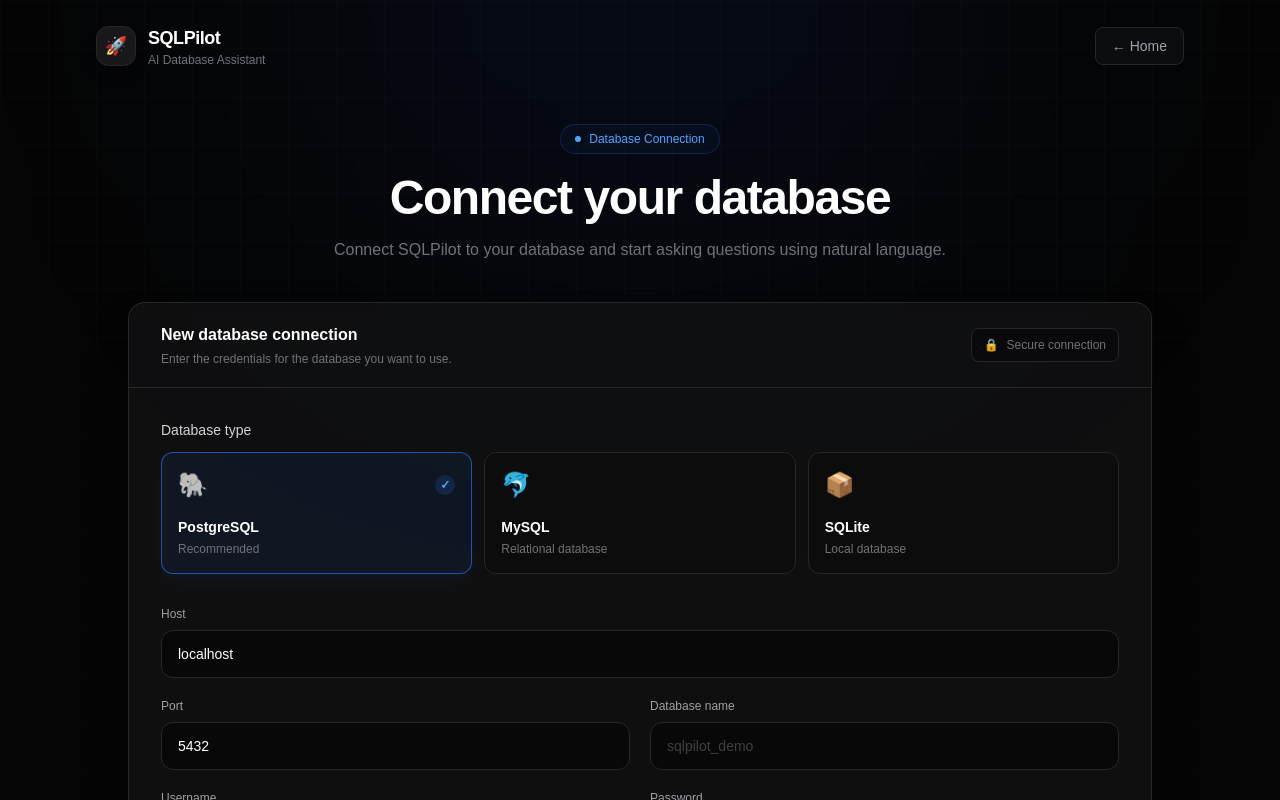
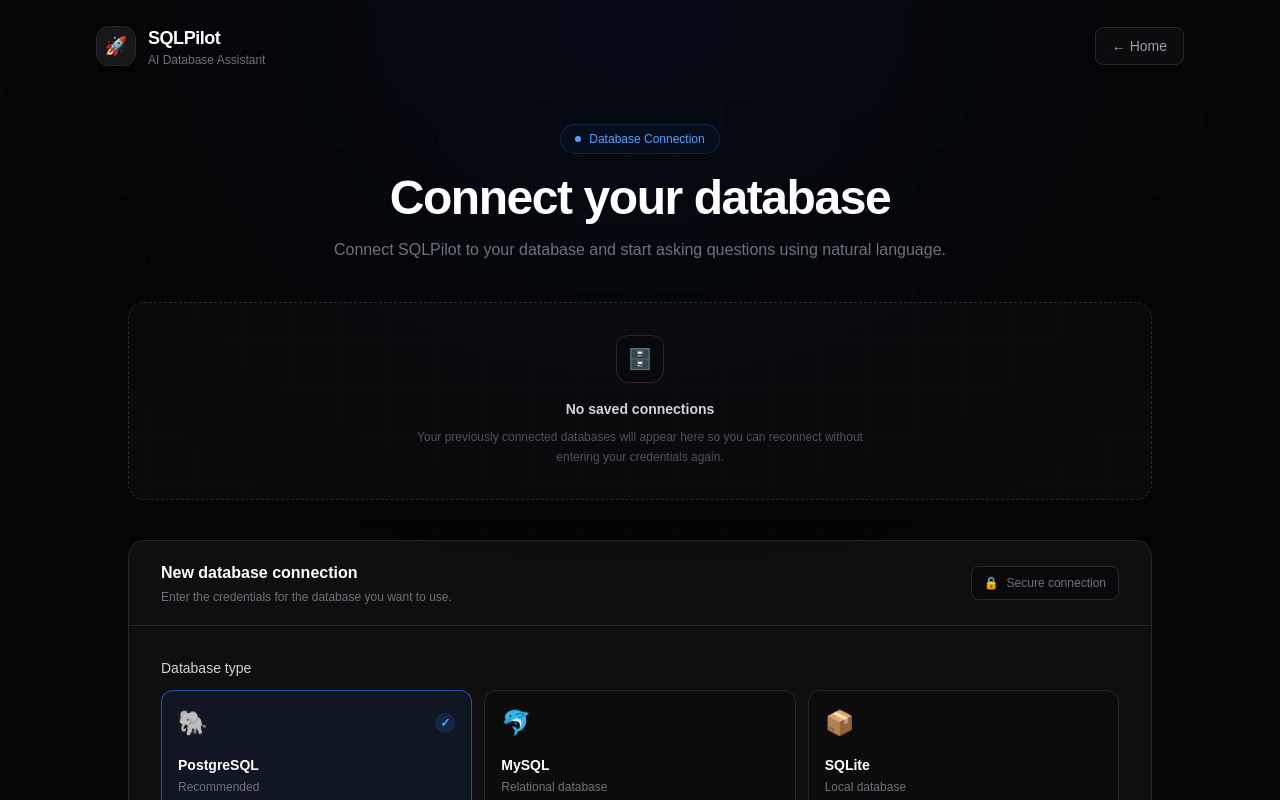
Before and after one commit to keerthan571/sqlpilot, a Next.js app in the folder frontend/: page /connect in a window 1280 px wide. Shown: the top 800 px of the page. Built offline with nearby package versions, Linux system fonts and the light colour scheme; no server answers.

Commit message:
resolved reload

```diff
--- a/frontend/components/DatabaseConnectionForm.tsx
+++ b/frontend/components/DatabaseConnectionForm.tsx
@@ -142,6 +142,7 @@
         formData
       );
 
+
       setResponse(res.data);
 
       if (res.data.success) {
@@ -170,6 +171,13 @@
         `/api/database/reconnect/${connectionId}`
       );
 
+      if (res.data.success) {
+        router.push("/query");
+        return;
+      }
+
+      setResponse(res.data);
+
       setResponse(res.data);
     } catch (err: any) {
       setResponse({
@@ -186,24 +194,49 @@
   const handleDelete = async (
     connectionId: number
   ) => {
+    const connection = savedConnections.find(
+      (item) => item.id === connectionId
+    );
+
+    if (!connection) {
+      return;
+    }
+
+    const confirmed = window.confirm(
+      `Remove "${connection.name}" from saved connections?`
+    );
+
+    if (!confirmed) {
+      return;
+    }
+
     try {
       setDeletingId(connectionId);
 
-      await api.delete(
+      const response = await api.delete(
         `/api/database/saved/${connectionId}`
       );
 
+      if (!response.data.success) {
+        throw new Error(
+          response.data.message ||
+          "Unable to remove the saved connection."
+        );
+      }
+
+      // Immediately remove it from the UI
       setSavedConnections((previous) =>
         previous.filter(
-          (connection) =>
-            connection.id !== connectionId
+          (item) => item.id !== connectionId
         )
       );
+
     } catch (err: any) {
       setResponse({
         success: false,
         message:
           err.response?.data?.message ||
+          err.message ||
           "Unable to remove the saved connection.",
       });
     } finally {
@@ -464,11 +497,28 @@
 
           </section>
         )}
+        {/* Empty Saved Connections */}
+        {!loadingSaved && savedConnections.length === 0 && (
+          <section className="mx-auto mt-10 max-w-5xl">
+            <div className="rounded-2xl border border-dashed border-zinc-800 bg-zinc-900/30 px-6 py-8 text-center">
+              <div className="mx-auto flex h-12 w-12 items-center justify-center rounded-xl border border-zinc-800 bg-zinc-950 text-xl">
+                🗄️
+              </div>
 
+              <h2 className="mt-4 text-sm font-semibold text-zinc-300">
+                No saved connections
+              </h2>
+
+              <p className="mx-auto mt-2 max-w-md text-xs leading-5 text-zinc-600">
+                Your previously connected databases will appear here so
+                you can reconnect without entering your credentials again.
+              </p>
+            </div>
+          </section>
+        )}
         {/* Connection Card */}
         <section
-          className={`mx-auto max-w-5xl overflow-hidden rounded-2xl border border-zinc-800 bg-zinc-900/55 shadow-2xl shadow-black/40 backdrop-blur ${
-            savedConnections.length > 0 || loadingSaved
+          className={`mx-auto max-w-5xl overflow-hidden rounded-2xl border border-zinc-800 bg-zinc-900/55 shadow-2xl shadow-black/40 backdrop-blur ${savedConnections.length > 0 || loadingSaved
             ? "mt-8"
             : "mt-10"
             }`}
@@ -522,8 +572,7 @@
                           database.value
                         )
                       }
-                      className={`group rounded-xl border p-4 text-left transition duration-200 ${
-                        selected
+                      className={`group rounded-xl border p-4 text-left transition duration-200 ${selected
                         ? "border-blue-500/60 bg-blue-500/8 shadow-lg shadow-blue-500/5"
                         : "border-zinc-800 bg-zinc-950/40 hover:border-zinc-700 hover:bg-zinc-900"
                         }`}
@@ -706,8 +755,7 @@
             {/* Response */}
             {response && (
               <div
-                className={`mt-6 rounded-xl border p-5 ${
-                  response.success
+                className={`mt-6 rounded-xl border p-5 ${response.success
                   ? "border-emerald-500/20 bg-emerald-500/5"
                   : "border-red-500/20 bg-red-500/5"
                   }`}
@@ -716,8 +764,7 @@
                 <div className="flex items-start gap-3">
 
                   <div
-                    className={`flex h-8 w-8 shrink-0 items-center justify-center rounded-lg ${
-                      response.success
+                    className={`flex h-8 w-8 shrink-0 items-center justify-center rounded-lg ${response.success
                       ? "bg-emerald-500/10 text-emerald-400"
                       : "bg-red-500/10 text-red-400"
                       }`}
@@ -730,8 +777,7 @@
                   <div className="min-w-0">
 
                     <p
-                      className={`text-sm font-semibold ${
-                        response.success
+                      className={`text-sm font-semibold ${response.success
                         ? "text-emerald-300"
                         : "text-red-300"
                         }`}
```
Also changed, not shown: 1 other file (tests, documents, lock files or other folders). Lines whose indentation alone changed are shown as unchanged.
